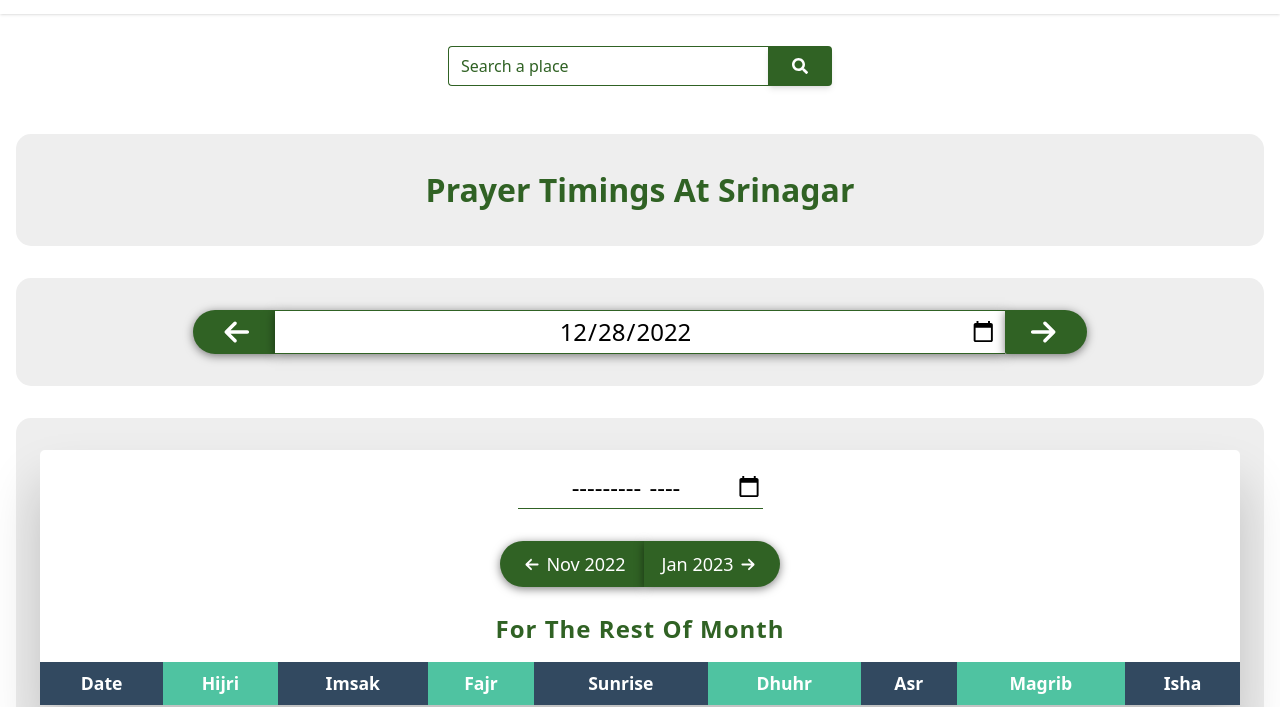
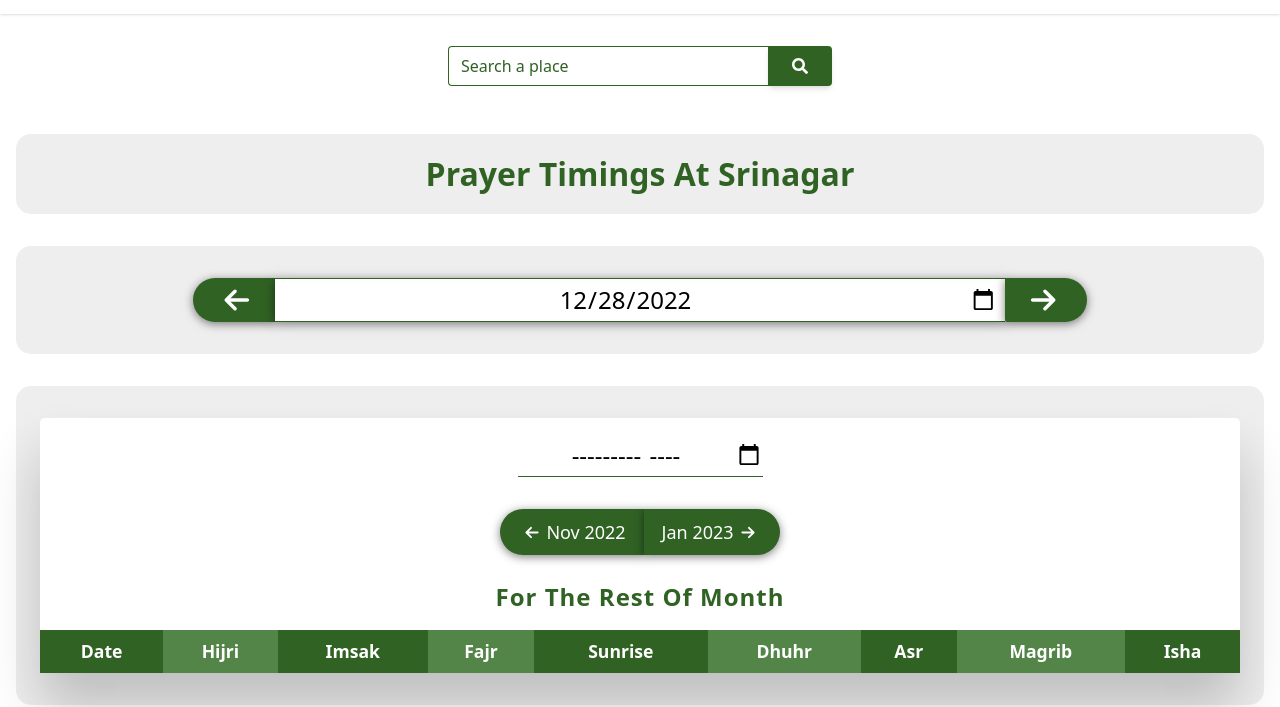
Before and after one commit to MouzinGulzar/Paaband, a plain HTML site: page index.html in a window 1280 px wide. Shown: the part 108-815 px from the top of the page. Drawn offline with nearby package versions, Linux system fonts and the light colour scheme.

Commit message:
Style fixes

```diff
--- a/scss/style.scss
+++ b/scss/style.scss
@@ -136,14 +136,20 @@ svg {
 }
 
 // Heading
+#heading {
+    margin: 2rem 1rem 1rem 1rem;
+    background-color: #eee;
+    padding: 1em 0em;
+    text-align: center;
+    color: $color;
+    border-radius: 15px;
+    // font-weight: bold;
+}
 #place_heading {
-    margin: 2rem 1rem 1rem 1rem;
-    text-align: center;
+    // text-align: center;
     text-transform: capitalize;
-    color: $color;
+    // color: $color;
     background-color: #eee;
-    border-radius: 15px;
-    padding: 1em 0em;
     font-size: 2em;
     font-weight: bold;
 
@@ -471,12 +477,16 @@ input[type="date"]::-webkit-calendar-picker-indicator {
 
 .fl-table thead th {
     color: #ffffff;
-    background: #4fc3a1;
+    background: #346e26d6;
+    // border-right: 1px solid $color;
+    // color: #ffffff;
+    // background: #4fc3a1;
 }
 
 .fl-table thead th:nth-child(odd) {
     color: #ffffff;
-    background: #324960;
+    background: $color;
+    // background: #324960;
 }
 
 .fl-table tr:nth-child(even) {
```
Also changed, not shown: stylesheets/style.css, 1 other file.
